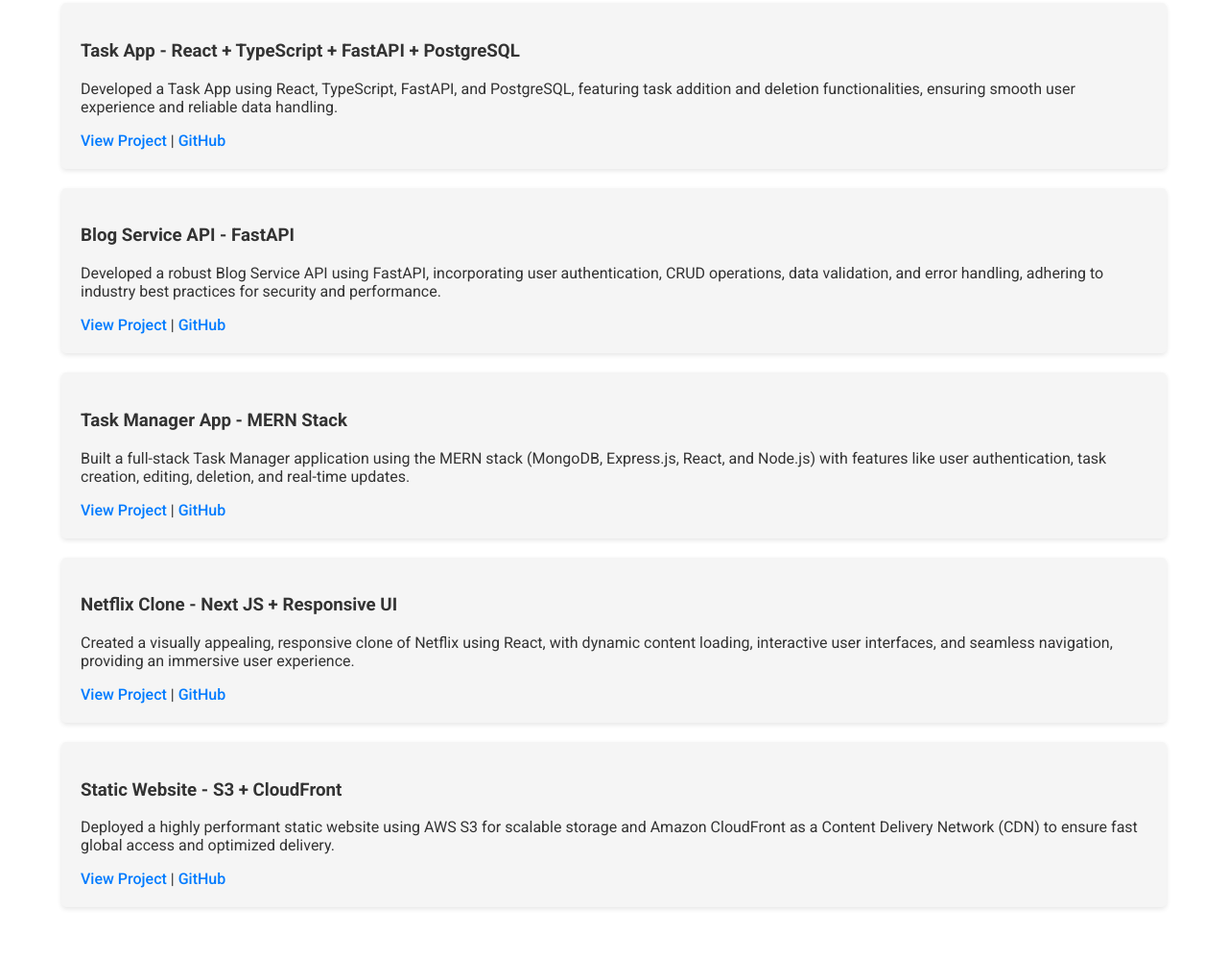
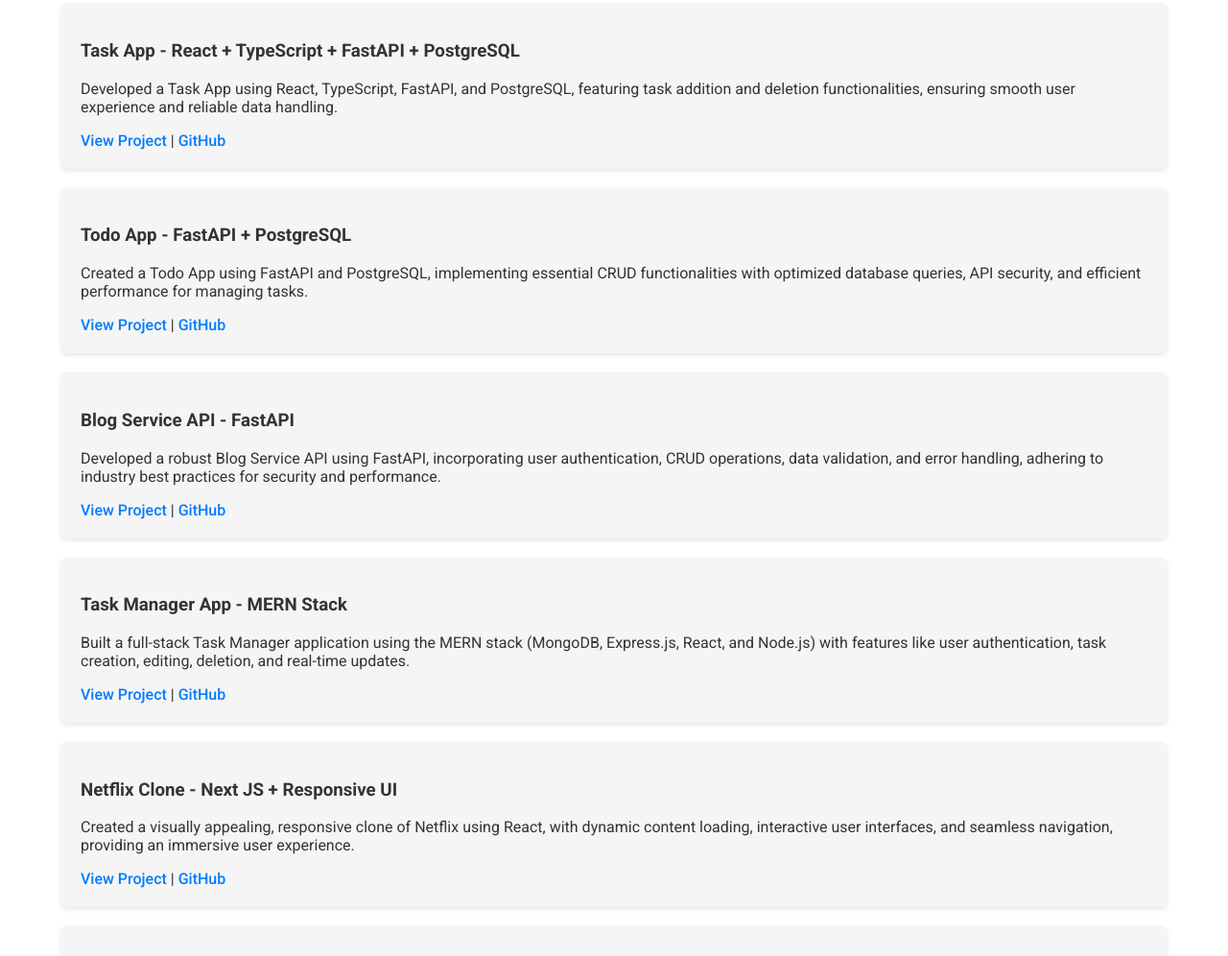
Before and after one commit to rvijaykr10/portfolio, a plain HTML site: page index.html in a window 1280 px wide. Shown: the part 737-1733 px from the top of the page at 96% size. Drawn offline with Linux system fonts and the light colour scheme.

Commit message:
todo - fastapi project added

```diff
--- a/index.html
+++ b/index.html
@@ -94,6 +94,27 @@
             |
             <a
               href="https://github.com/rvijaykr10/react-typescript-taskapp"
+              class="projects__card-link"
+              target="_blank"
+              >GitHub</a
+            >
+          </div>
+          <div class="projects__card">
+            <h3>Todo App - FastAPI + PostgreSQL</h3>
+            <p>
+              Created a Todo App using FastAPI and PostgreSQL, implementing
+              essential CRUD functionalities with optimized database queries,
+              API security, and efficient performance for managing tasks.
+            </p>
+            <a
+              href="https://fast-api-todo.onrender.com/docs"
+              class="projects__card-link"
+              target="_blank"
+              >View Project</a
+            >
+            |
+            <a
+              href="https://github.com/rvijaykr10/fast-api-todo"
               class="projects__card-link"
               target="_blank"
               >GitHub</a
```
